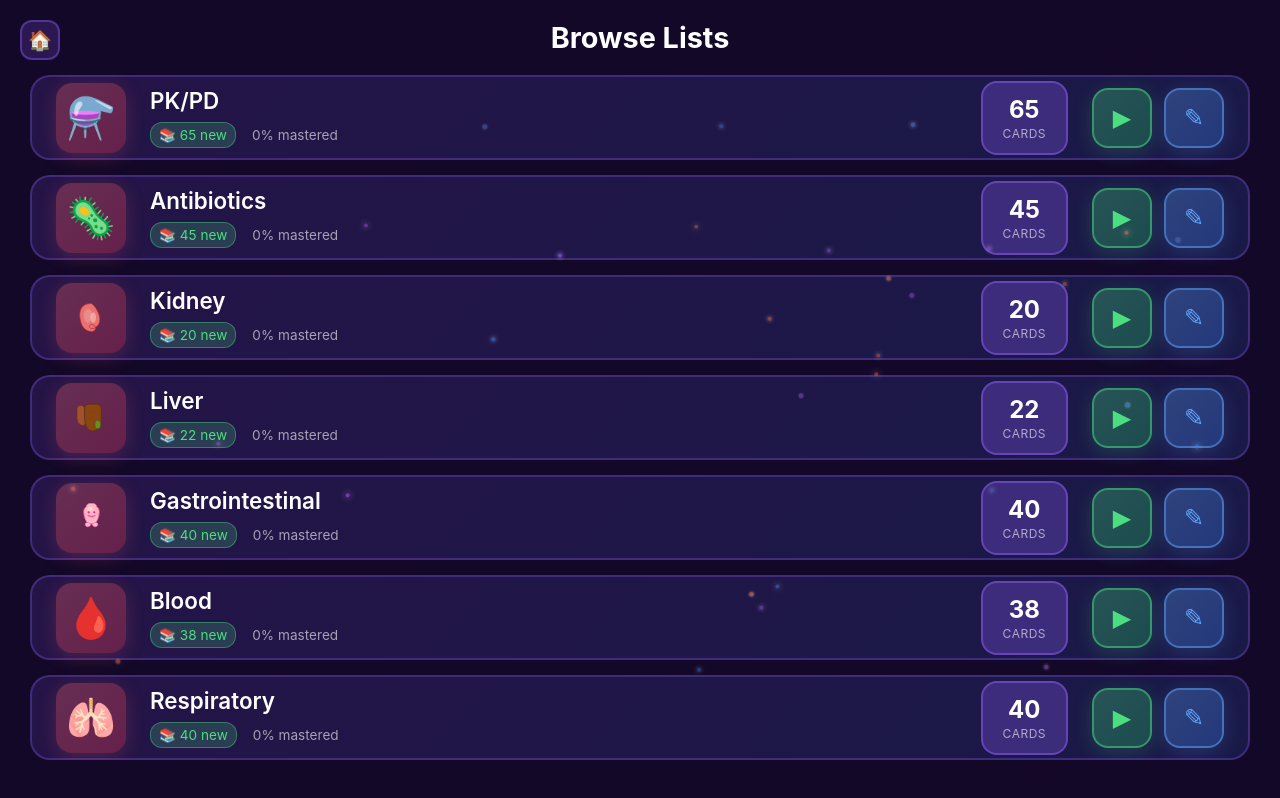
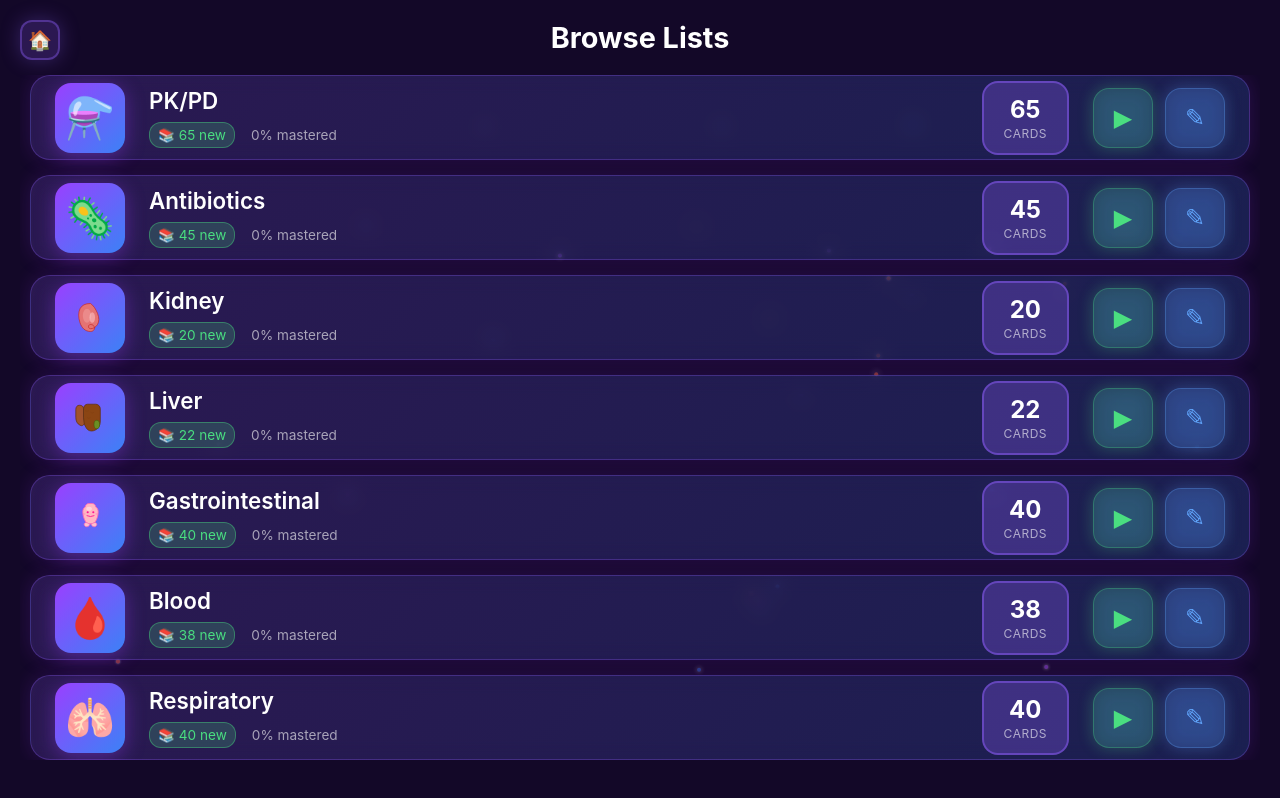
Before and after one commit to Noona-A/Coventry-Pharmacology, a React (Vite) app: page /lists in a window 1280 px wide. Built offline with nearby package versions, Linux system fonts and the light colour scheme.

Commit message:
Add glow effects to Lists page inspired by Figma design

```diff
--- a/src/pages/Lists.tsx
+++ b/src/pages/Lists.tsx
@@ -107,7 +107,8 @@ export default function Lists() {
           fontSize: '1.2rem',
           textDecoration: 'none',
           transition: 'all 0.3s ease',
-          zIndex: 100
+          boxShadow: '0 0 20px rgba(139, 92, 246, 0.3)',
+          zIndex: 1000
         }}>
           🏠
         </Link>
@@ -154,31 +155,35 @@ export default function Lists() {
                 key={deck.id}
                 initial={{ opacity: 0, y: 20 }}
                 animate={{ opacity: 1, y: 0 }}
-                whileHover={{ scale: 1.01 }}
+                whileHover={{ scale: 1.02 }}
                 style={{
-                  background: 'linear-gradient(135deg, rgba(139, 92, 246, 0.15), rgba(59, 130, 246, 0.15))',
-                  border: '2px solid rgba(139, 92, 246, 0.3)',
+                  background: 'linear-gradient(135deg, rgba(139, 92, 246, 0.2), rgba(59, 130, 246, 0.2))',
+                  backdropFilter: 'blur(10px)',
+                  border: '1px solid rgba(139, 92, 246, 0.3)',
                   borderRadius: '20px',
                   padding: 'clamp(12px, 3vw, 24px)',
                   display: 'flex',
                   alignItems: 'center',
                   gap: 'clamp(12px, 3vw, 24px)',
                   transition: 'all 0.3s ease',
-                  minHeight: '80px'
+                  minHeight: '80px',
+                  boxShadow: '0 0 20px rgba(138, 43, 226, 0.2)',
+                  cursor: 'pointer'
                 }}
+                onClick={() => setSelectedDeckId(deck.id)}
               >
                 {/* Deck Icon */}
                 <div style={{
                   width: 'clamp(50px, 10vw, 70px)',
                   height: 'clamp(50px, 10vw, 70px)',
-                  background: 'linear-gradient(135deg, rgba(255, 107, 107, 0.3), rgba(255, 61, 87, 0.3))',
+                  background: 'linear-gradient(135deg, #9A40FF, #3B82F6)',
                   borderRadius: '16px',
                   display: 'flex',
                   alignItems: 'center',
                   justifyContent: 'center',
                   fontSize: 'clamp(1.5rem, 4vw, 2.5rem)',
                   flexShrink: 0,
-                  boxShadow: '0 4px 20px rgba(255, 107, 107, 0.2)'
+                  boxShadow: '0 4px 20px rgba(154, 64, 255, 0.4)'
                 }}>
                   {renderDeckIcon(deck)}
                 </div>
@@ -268,8 +273,9 @@ export default function Lists() {
                     style={{
                       width: 'clamp(50px, 10vw, 60px)',
                       height: 'clamp(50px, 10vw, 60px)',
-                      background: 'linear-gradient(135deg, rgba(74, 222, 128, 0.3), rgba(34, 197, 94, 0.3))',
-                      border: '2px solid rgba(74, 222, 128, 0.5)',
+                      background: 'rgba(74, 222, 128, 0.2)',
+                      backdropFilter: 'blur(10px)',
+                      border: '1px solid rgba(74, 222, 128, 0.3)',
                       borderRadius: '16px',
                       color: 'rgb(74, 222, 128)',
                       fontSize: 'clamp(1.2rem, 3vw, 1.5rem)',
@@ -277,7 +283,7 @@ export default function Lists() {
                       display: 'flex',
                       alignItems: 'center',
                       justifyContent: 'center',
-                      boxShadow: '0 4px 20px rgba(74, 222, 128, 0.2)'
+                      boxShadow: '0 0 15px rgba(74, 222, 128, 0.3)'
                     }}
                   >
                     ▶
@@ -292,8 +298,9 @@ export default function Lists() {
                     style={{
                       width: 'clamp(50px, 10vw, 60px)',
                       height: 'clamp(50px, 10vw, 60px)',
-                      background: 'linear-gradient(135deg, rgba(96, 165, 250, 0.3), rgba(59, 130, 246, 0.3))',
-                      border: '2px solid rgba(96, 165, 250, 0.5)',
+                      background: 'rgba(96, 165, 250, 0.2)',
+                      backdropFilter: 'blur(10px)',
+                      border: '1px solid rgba(96, 165, 250, 0.3)',
                       borderRadius: '16px',
                       color: 'rgb(96, 165, 250)',
                       fontSize: 'clamp(1.2rem, 3vw, 1.5rem)',
@@ -301,7 +308,7 @@ export default function Lists() {
                       display: 'flex',
                       alignItems: 'center',
                       justifyContent: 'center',
-                      boxShadow: '0 4px 20px rgba(96, 165, 250, 0.2)'
+                      boxShadow: '0 0 15px rgba(96, 165, 250, 0.3)'
                     }}
                   >
                     ✎
@@ -346,6 +353,7 @@ export default function Lists() {
         fontSize: '1.2rem',
         textDecoration: 'none',
         transition: 'all 0.3s ease',
+        boxShadow: '0 0 20px rgba(139, 92, 246, 0.3)',
         zIndex: 100
       }}>
         🏠
```
